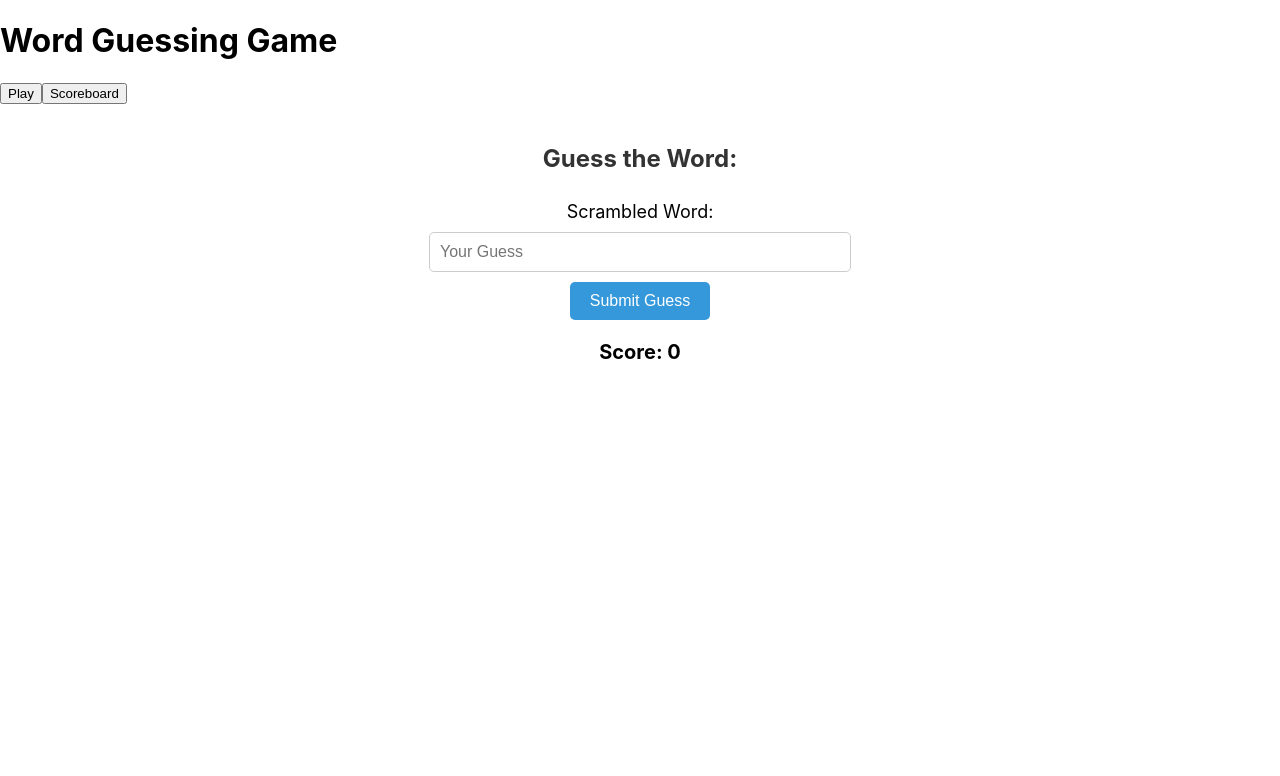
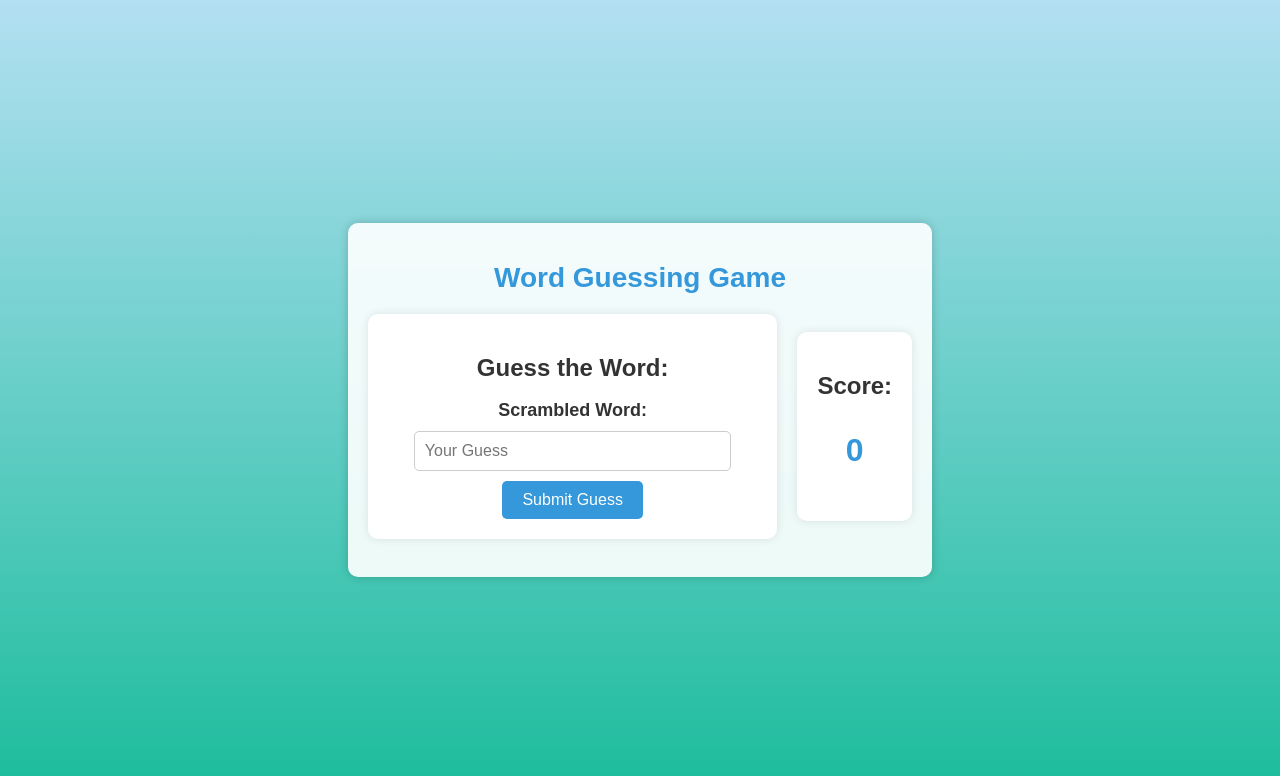
Before and after one commit to emrebilge/Ekreb, a React (Create React App) app in the folder frontend/word-guessing-game/: page / in a window 1280 px wide. Shown: the top 776 px of the page. Built offline with nearby package versions, Linux system fonts and the light colour scheme; no server answers.

Commit message:
updates with backend

```diff
--- a/frontend/word-guessing-game/src/App.css
+++ b/frontend/word-guessing-game/src/App.css
@@ -1,38 +1,152 @@
-.App {
+/* GamePage.css */
+/* Apply the background gradient to both html and body elements */
+/* Apply the background gradient to both html and body elements */
+/* Apply flexbox to center the game container */
+body {
+  margin: 0;
+  padding: 0;
+  display: flex;
+  justify-content: center; /* Center horizontally */
+  align-items: center; /* Center vertically */
+  min-height: 100vh; /* Ensure the body covers the entire viewport height */
+  background-image: linear-gradient(to bottom, #b3e0f2, #1abc9c);
+  font-family: Arial, sans-serif;
+  background-repeat: no-repeat;
+  background-attachment: fixed;
+  background-size: cover;
+  background-position: center center;
+}
+
+/* Container styles */
+.game-container {
+  max-width: 600px;
+  margin: 20px; /* Add space at the top */
+  padding: 20px;
+  text-align: center;
+  background-color: #f4f4f4;
+  border-radius: 10px;
+  box-shadow: 0px 0px 10px rgba(0, 0, 0, 0.2);
+}
+
+
+/* Update the game-container styles */
+.game-container {
+  padding-top: 100px;
+  max-width: 600px;
+  margin: 0 auto;
+  padding: 20px;
+  text-align: center;
+  background-color: rgba(255, 255, 255, 0.9); /* Light gray background with transparency */
+  border-radius: 10px;
+  box-shadow: 0px 0px 10px rgba(0, 0, 0, 0.2); /* Shadow effect */
+}
+
+
+/* Content styles */
+.game-content {
+  margin-top: 20px;
+}
+
+/* Game card styles */
+.game-card {
+  background-color: #fff; /* White background */
+  padding: 20px;
+  border-radius: 10px;
+  box-shadow: 0px 0px 10px rgba(0, 0, 0, 0.1); /* Light shadow effect */
   text-align: center;
 }
 
-.App-logo {
-  height: 40vmin;
-  pointer-events: none;
+/* Game title styles */
+.game-title {
+  font-size: 24px;
+  margin-bottom: 10px;
+  color: #333; /* Dark gray text color */
 }
 
-@media (prefers-reduced-motion: no-preference) {
-  .App-logo {
-    animation: App-logo-spin infinite 20s linear;
-  }
+/* Scrambled word styles */
+.scrambled-word {
+  font-size: 18px;
+  margin-bottom: 10px;
+  font-weight: bold;
+  color: #333; /* Dark gray text color */
 }
 
-.App-header {
-  background-color: #282c34;
-  min-height: 100vh;
-  display: flex;
-  flex-direction: column;
-  align-items: center;
-  justify-content: center;
-  font-size: calc(10px + 2vmin);
-  color: white;
+/* Guess input styles */
+.guess-input {
+  width: 80%;
+  padding: 10px;
+  margin-bottom: 10px;
+  border: 1px solid #ccc; /* Light gray border */
+  border-radius: 5px;
+  font-size: 16px;
 }
 
-.App-link {
-  color: #61dafb;
+/* Submit button styles */
+.submit-button {
+  background-color: #3498db; /* Blue button background */
+  color: #fff; /* White button text */
+  padding: 10px 20px;
+  border: none;
+  border-radius: 5px;
+  cursor: pointer;
+  font-size: 16px;
+  transition: background-color 0.3s ease;
 }
 
-@keyframes App-logo-spin {
-  from {
-    transform: rotate(0deg);
-  }
-  to {
-    transform: rotate(360deg);
-  }
+.submit-button:hover {
+  background-color: #2980b9; /* Darker blue on hover */
 }
+
+/* Score card styles */
+.score-card {
+  background-color: #fff; /* White background */
+  padding: 20px;
+  border-radius: 10px;
+  box-shadow: 0px 0px 10px rgba(0, 0, 0, 0.1); /* Light shadow effect */
+  text-align: center;
+}
+
+/* Score title styles */
+.score-title {
+  font-size: 24px;
+  margin-bottom: 10px;
+  color: #333; /* Dark gray text color */
+}
+
+/* Score value styles */
+.score {
+  font-size: 32px;
+  font-weight: bold;
+  color: #3498db; /* Blue text color */
+}
+
+/* Feedback message styles */
+.feedback-message {
+  font-size: 18px;
+  color: #e74c3c; /* Red for incorrect feedback */
+  margin-top: 10px;
+}
+
+/* Accuracy card styles */
+.accuracy-card {
+  background-color: #fff; /* White background */
+  padding: 20px;
+  border-radius: 10px;
+  box-shadow: 0px 0px 10px rgba(0, 0, 0, 0.1); /* Light shadow effect */
+  text-align: center;
+  margin-top: 20px; /* Add space between score and accuracy cards */
+}
+
+/* Accuracy title styles */
+.accuracy-title {
+  font-size: 24px;
+  margin-bottom: 10px;
+  color: #333; /* Dark gray text color */
+}
+
+/* Accuracy value styles */
+.accuracy {
+  font-size: 32px;
+  font-weight: bold;
+  color: #3498db; /* Blue text color */
+}
--- a/frontend/word-guessing-game/src/App.js
+++ b/frontend/word-guessing-game/src/App.js
@@ -1,9 +1,10 @@
 import React, { useState } from 'react';
-import GamePage from './GamePage/GamePage'; // Relative path to the GamePage.js file
+import GamePage from './GamePage/GamePage';
 import ScoreboardPage from './ScoreboardPage/ScoreboardPage';
+import './App.css';
 
 function App() {
-  const [view, setView] = useState('game'); // 'game' or 'scoreboard'
+  const [view, setView] = useState('game');
 
   const handleViewChange = (newView) => {
     setView(newView);
@@ -11,13 +12,9 @@ function App() {
 
   return (
     <div className="App">
-      <header>
-        <h1>Word Guessing Game</h1>
-      </header>
-      <nav>
-        <button onClick={() => handleViewChange('game')}>Play</button>
-        <button onClick={() => handleViewChange('scoreboard')}>Scoreboard</button>
-      </nav>
+      <header className="App-header">
+
+    </header>
       <main>
         {view === 'game' && <GamePage />}
         {view === 'scoreboard' && <ScoreboardPage />}
--- a/frontend/word-guessing-game/src/GamePage/GamePage.css
+++ b/frontend/word-guessing-game/src/GamePage/GamePage.css
@@ -2,31 +2,56 @@
 
 /* Container styles */
 .game-container {
-    max-width: 400px;
+  max-width: 600px;
   margin: 0 auto;
   padding: 20px;
   text-align: center;
+  background-color: #f4f4f4; /* Light gray background */
+  border-radius: 10px;
+  box-shadow: 0px 0px 10px rgba(0, 0, 0, 0.2); /* Shadow effect */
 }
 
-  /* Title styles */
+/* Header styles */
+.game-header h1 {
+  font-size: 28px;
+  color: #3498db; /* Blue text color */
+}
+
+/* Content styles */
+.game-content {
+  display: flex;
+  justify-content: center;
+  align-items: center;
+  gap: 20px;
+  margin-top: 20px;
+}
+
+/* Game card styles */
+.game-card {
+  background-color: #fff; /* White background */
+  padding: 20px;
+  border-radius: 10px;
+  box-shadow: 0px 0px 10px rgba(0, 0, 0, 0.1); /* Light shadow effect */
+  flex: 1;
+  text-align: center;
+}
+
+/* Game title styles */
 .game-title {
   font-size: 24px;
   margin-bottom: 10px;
   color: #333; /* Dark gray text color */
 }
 
-  /* Content styles */
-  .game-content {
-    display: flex;
-    flex-direction: column;
-    align-items: center;
-  }
-
+/* Scrambled word styles */
 .scrambled-word {
   font-size: 18px;
   margin-bottom: 10px;
+  font-weight: bold;
+  color: #333; /* Dark gray text color */
 }
 
+/* Guess input styles */
 .guess-input {
   width: 100%;
   padding: 10px;
@@ -36,6 +61,7 @@
   font-size: 16px;
 }
 
+/* Submit button styles */
 .submit-button {
   background-color: #3498db; /* Blue button background */
   color: #fff; /* White button text */
@@ -44,16 +70,47 @@
   border-radius: 5px;
   cursor: pointer;
   font-size: 16px;
+  transition: background-color 0.3s ease;
 }
 
-  /* Score and feedback styles */
-  .score {
-    font-size: 20px;
-    margin-top: 20px;
+.submit-button:hover {
+  background-color: #2980b9; /* Darker blue on hover */
 }
 
-  .feedback {
-    font-size: 16px;
+/* Score card styles */
+.score-card {
+  background-color: #fff; /* White background */
+  padding: 20px;
+  border-radius: 10px;
+  box-shadow: 0px 0px 10px rgba(0, 0, 0, 0.1); /* Light shadow effect */
+  text-align: center;
+}
+
+/* Score title styles */
+.score-title {
+  font-size: 24px;
+  margin-bottom: 10px;
+  color: #333; /* Dark gray text color */
+}
+
+/* Score value styles */
+.score {
+  font-size: 32px;
+  font-weight: bold;
+  color: #3498db; /* Blue text color */
+}
+
+/* Feedback message styles */
+.feedback-message {
+  font-size: 18px;
   color: #e74c3c; /* Red for incorrect feedback */
   margin-top: 10px;
 }
+
+.app {
+  text-align: center;
+}
+
+.App{
+  text-align: center;
+}
--- a/frontend/word-guessing-game/src/GamePage/GamePage.js
+++ b/frontend/word-guessing-game/src/GamePage/GamePage.js
@@ -1,37 +1,46 @@
 import React, { useState, useEffect } from 'react';
-import axios from 'axios'; // Import axios for API calls
-import './GamePage.css'; // Import the CSS file for this component
+import axios from 'axios';
+import './GamePage.css';
 
 function GamePage() {
-  const [word, setWord] = useState(''); // Current scrambled word
-  const [guess, setGuess] = useState(''); // User's guess
-  const [score, setScore] = useState(0); // User's score
-  const [feedback, setFeedback] = useState(''); // Feedback message
+  const [word, setWord] = useState('');
+  const [guess, setGuess] = useState('');
+  const [score, setScore] = useState(0);
+  const [feedback, setFeedback] = useState('');
+  const [accuracy, setAccuracy] = useState(0);
 
-  // Function to handle submitting a guess
-  const handleSubmitGuess = () => {
-    // Implement your logic to check if the guess is correct
-    // Update score, word, and feedback accordingly
-    // For demonstration purposes, we'll assume that "banana" is the correct word
-    if (guess.toLowerCase() === word) {
-      setScore(score + 1);
+  // Define feedbackClass based on the content of the feedback message
+  const feedbackClass = feedback.includes('Correct') ? 'correct-feedback' : 'incorrect-feedback';
+
+  const handleSubmitGuess = async () => {
+    try {
+      const response = await axios.post('http://localhost:5551/validate', {
+        guess: guess,
+      });
+
+      // Assuming the backend responds with the updated score and correct count
+      setScore(response.data.score);
       setFeedback('Correct! Well done.');
-      fetchRandomWord(); // Fetch a new word
-    } else {
+
+      // Calculate accuracy
+      const correctCount = response.data.correctCount;
+      const totalGuesses = response.data.totalGuesses;
+      const calculatedAccuracy = (correctCount / totalGuesses) * 100;
+      setAccuracy(calculatedAccuracy.toFixed(2)); // Limit to 2 decimal places
+    } catch (error) {
+      // Handle error here
+      console.error('Error submitting guess:', error);
       setFeedback('Incorrect. Try again.');
     }
-    setGuess(''); // Clear the input field
+    setGuess('');
   };
 
-  // Function to fetch a random word from the backend
+
   const fetchRandomWord = async () => {
     try {
-      const response = await axios.get('http://localhost:5551/get_word'); // Make a GET request to the backend
-
+      const response = await axios.get('http://localhost:5551/get_word');
       const randomWord = response.data.scrambledWord;
-      console.log(randomWord);
-
-      setWord(randomWord);
+      setWord(randomWord); // Set the retrieved word in the state
     } catch (error) {
       console.error('Error fetching word:', error);
     }
@@ -39,16 +48,21 @@ function GamePage() {
 
 
 
-  // Initial word fetch when the component loads
   useEffect(() => {
     fetchRandomWord();
   }, []);
 
+
+
   return (
     <div className="game-container">
+      <header className="game-header">
+        <h1>Word Guessing Game</h1>
+      </header>
+      <div className="game-content">
+        <div className="game-card">
           <h2 className="game-title">Guess the Word:</h2>
-      <div className="game-content">
-        <p className="scrambled-word">Scrambled Word: {word}</p>
+          <p className={`scrambled-word ${feedbackClass}`}>Scrambled Word: {word}</p>
           <input
             type="text"
             className="guess-input"
@@ -60,8 +74,18 @@ function GamePage() {
             Submit Guess
           </button>
         </div>
-      <h2 className="score">Score: {score}</h2>
-      <p className="feedback">{feedback}</p>
+    <div className="score-card">
+      <h2 className="score-title">Score:</h2>
+      <p className="score">{score}</p>
+    </div>
+    {/* <div className="accuracy-card">
+     <h2 className="accuracy-title">Accuracy:</h2>
+     <p className="accuracy">{accuracy}%</p>
+    </div> */}
+
+
+      </div>
+      <p className={`feedback-message ${feedbackClass}`}>{feedback}</p>
     </div>
   );
 }
```
Also changed, not shown: 1 other file (tests, documents, lock files or other folders). Lines whose indentation alone changed are shown as unchanged.
